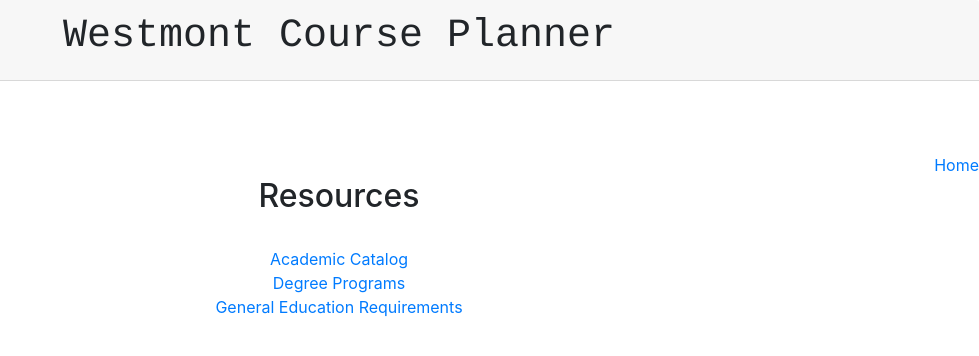
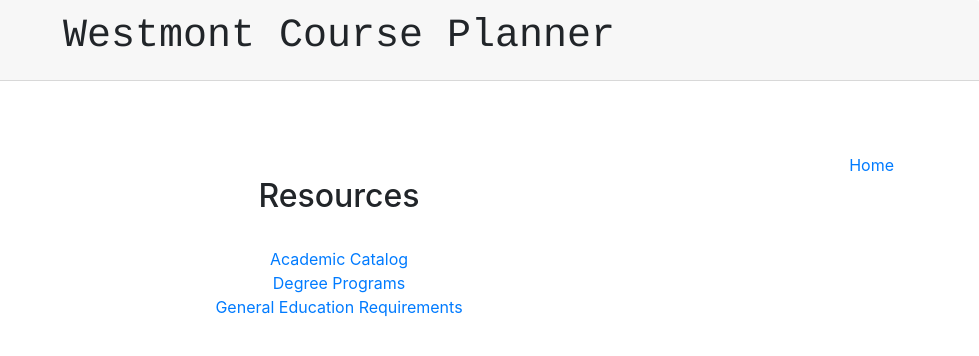
Before and after one commit to htotten/CourseProject, a Django app: page /resources/ in a window 1280 px wide. Shown: the top 356 px of the page, without its empty margins (301-1280 px from the left). Run offline with Django 3.2, Linux system fonts and the light colour scheme; some libraries are stand-ins or nearby versions.

Commit message:
spacing againnn

```diff
--- a/templates/res/res.html
+++ b/templates/res/res.html
@@ -6,7 +6,7 @@
     <br>
     <br>
 
-    <div align="right">
+    <div class="container" align="right">
 <a href="https://wcplanner.herokuapp.com">Home</a>
 </div>
 
```
